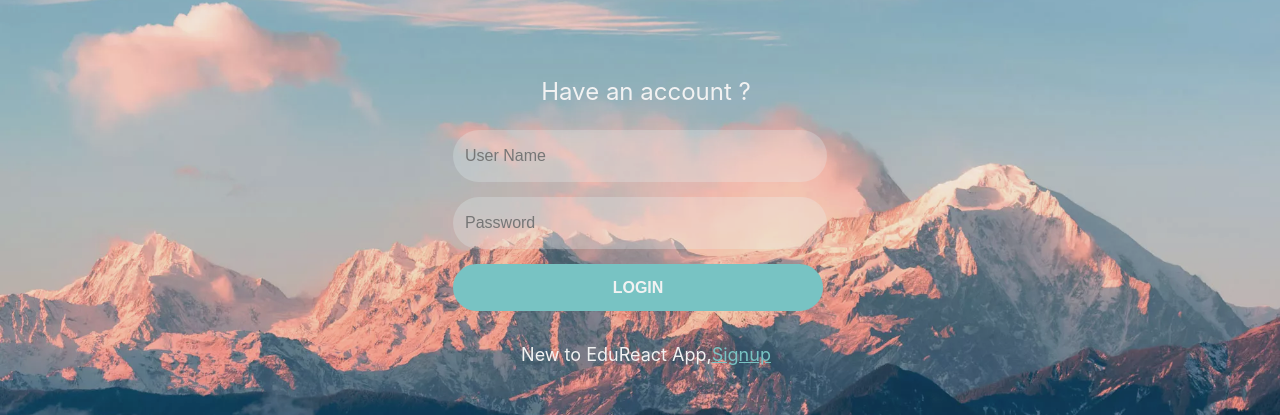
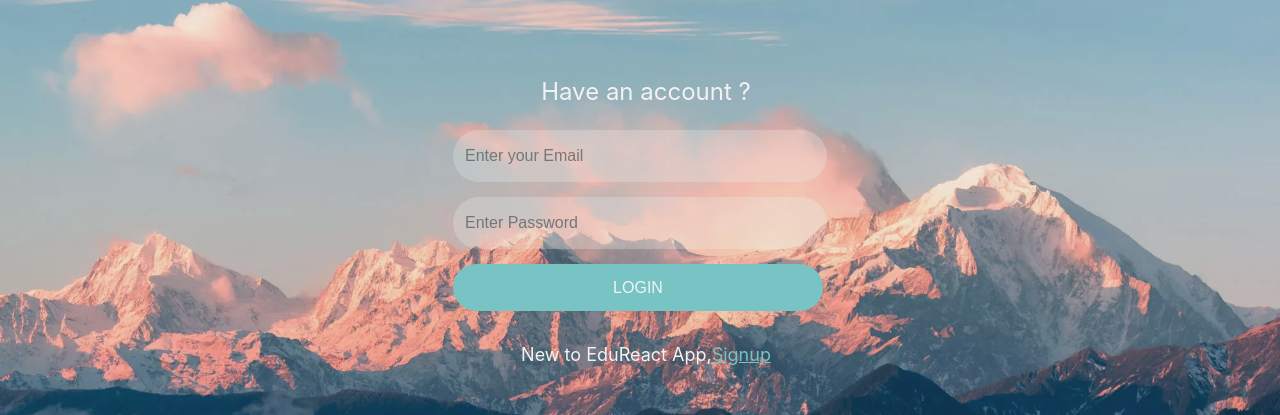
Before and after one commit to MutyalaMahithaMallarapu/EduReact-App, a React (Create React App) app: page /login in a window 1280 px wide. Shown: the part 182-597 px from the top of the page. Built offline with nearby package versions, Linux system fonts and the light colour scheme.

Commit message:
Added Firebase login, signup authentication

```diff
--- a/package.json
+++ b/package.json
@@ -6,10 +6,12 @@
     "@testing-library/jest-dom": "^5.17.0",
     "@testing-library/react": "^13.4.0",
     "@testing-library/user-event": "^13.5.0",
+    "firebase": "^10.12.2",
     "react": "^18.2.0",
     "react-dom": "^18.2.0",
     "react-router-dom": "^6.22.3",
     "react-scripts": "5.0.1",
+    "react-toastify": "^10.0.5",
     "web-vitals": "^2.1.4"
   },
   "scripts": {
--- a/src/Components/atoms/ERAInput/ERAInput.jsx
+++ b/src/Components/atoms/ERAInput/ERAInput.jsx
@@ -1,8 +1,16 @@
-import './ERAInput.css'
+import "./ERAInput.css";
 
 const ERAInput = (props) => {
-  return <div>
-    <input placeholder={props.name} type={props.type} className='inputStyle'/>
-  </div>
+  return (
+    <div>
+      <input
+        placeholder={props.name}
+        type={props.type}
+        value={props.value}
+        onChange={props.onChange}
+        className="inputStyle"
+      />
+    </div>
+  );
 };
-export default ERAInput
+export default ERAInput;
--- /dev/null
+++ b/src/Components/pages/firebase.js
@@ -0,0 +1,26 @@
+// Import the functions you need from the SDKs you need
+import { initializeApp } from "firebase/app";
+import { getAnalytics } from "firebase/analytics";
+import { getAuth } from "firebase/auth";
+import { getFirestore } from "firebase/firestore";
+// TODO: Add SDKs for Firebase products that you want to use
+// https://firebase.google.com/docs/web/setup#available-libraries
+
+// Your web app's Firebase configuration
+// For Firebase JS SDK v7.20.0 and later, measurementId is optional
+const firebaseConfig = {
+  apiKey: "AIzaSyA7Regrj0PCZWSNKGwIswmeOw9fFcZR_vU",
+  authDomain: "edureact-55360.firebaseapp.com",
+  projectId: "edureact-55360",
+  storageBucket: "edureact-55360.appspot.com",
+  messagingSenderId: "890393399277",
+  appId: "1:890393399277:web:e8f39397163a0d9f6ba1e4",
+  measurementId: "G-B3LQJX70FT",
+};
+
+// Initialize Firebase
+const app = initializeApp(firebaseConfig);
+const analytics = getAnalytics(app);
+export const auth = getAuth();
+export const db = getFirestore(app);
+export default app;
--- a/src/Components/pages/loginPage/LoginPage.jsx
+++ b/src/Components/pages/loginPage/LoginPage.jsx
@@ -1,24 +1,67 @@
 import { Link } from "react-router-dom";
-import ERAButton from "../../atoms/ERAButton/ERAButton";
 import ERAInput from "../../atoms/ERAInput/ERAInput";
+import { useState } from "react";
+import { auth } from "../firebase";
+import { toast } from "react-toastify";
+import { ToastContainer } from "react-toastify";
+import { signInWithEmailAndPassword } from "firebase/auth";
 import "./LoginPage.css";
+import "react-toastify/dist/ReactToastify.css";
 
 const Login = () => {
+  const [email, setEmail] = useState("");
+  const [password, setPassword] = useState("");
+
+  const handleLogin = async (e) => {
+    e.preventDefault();
+    try {
+      await signInWithEmailAndPassword(auth, email, password);
+      console.log("User logged in Successfully");
+      toast.success("User logged in Successfully", {
+        position: "top-right",
+        autoClose: 3000,
+      });
+      window.location.href = "/home";
+    } catch (error) {
+      console.log(error.message);
+      toast.error(error.message, {
+        position: "bottom-right",
+      });
+    }
+  };
+
   return (
+    <>
+      <ToastContainer />
       <div className="backgroundStyling">
         <div className="loginStyle">
+          <form onSubmit={handleLogin}>
             <p className="haveAnAcc"> Have an account ? </p>
-        <ERAInput name="User Name" type="Text" />
-        <ERAInput name="Password" type="Password" />
-        <ERAButton Name="LOGIN" />
+            <ERAInput
+              name="Enter your Email"
+              type="email"
+              value={email}
+              onChange={(e) => setEmail(e.target.value)}
+            />
+            <ERAInput
+              name="Enter Password"
+              type="password"
+              value={password}
+              onChange={(e) => setPassword(e.target.value)}
+            />
+            <button type="submit" className="buttonStyle">
+              LOGIN
+            </button>
             <p className="signUp">
               New to EduReact App,
               <Link to="/signup" className="signUpLink">
                 Signup
               </Link>
             </p>
+          </form>
         </div>
       </div>
+    </>
   );
 };
 
--- a/src/Components/pages/signUpPage/SignUpPage.jsx
+++ b/src/Components/pages/signUpPage/SignUpPage.jsx
@@ -1,17 +1,73 @@
+import { useState } from "react";
 import { Link } from "react-router-dom";
-import ERAButton from "../../atoms/ERAButton/ERAButton";
 import ERAInput from "../../atoms/ERAInput/ERAInput";
+import { createUserWithEmailAndPassword } from "firebase/auth";
+import { auth, db } from "../firebase";
+import { toast } from "react-toastify";
+import { setDoc, doc } from "firebase/firestore";
+import { ToastContainer } from "react-toastify";
+import "react-toastify/dist/ReactToastify.css";
 
 const SignUp = () => {
+  const [name, setName] = useState("");
+  const [email, setEmail] = useState("");
+  const [password, setPassword] = useState("");
+
+  const handleRegister = async (e) => {
+    e.preventDefault();
+    console.log(e, email, password, name);
+    try {
+      await createUserWithEmailAndPassword(auth, email, password);
+      const user = auth.currentUser;
+      console.log(user);
+      if (user) {
+        await setDoc(doc(db, "Users", user.uid), {
+          email: user.email,
+          name: name,
+          password: password,
+        });
+      }
+      console.log("User Registered Successfully!!");
+      toast.success("User Registered Successfully!", {
+        position: "top-right",
+        autoClose: 3000,
+      });
+    } catch (error) {
+      console.log(error.message);
+      toast.error(error.message, {
+        position: "bottom-right",
+      });
+    }
+  };
   return (
+    <>
+      <ToastContainer />
       <div className="backgroundStyling">
         <div className="loginStyle">
+          <form onSubmit={handleRegister}>
             <p className="haveAnAcc">Signup with </p>
-        <ERAInput name="Enter your Name" type="Text" />
-        <ERAInput name="Enter your Email" type="Text" />
-        <ERAInput name="Enter Password" type="Password" />
-        <ERAInput name="Confirm Password" type="Password" />
-        <ERAButton Name="SIGNUP" />
+            <ERAInput
+              name="Enter your Name"
+              type="text"
+              value={name}
+              onChange={(e) => setName(e.target.value)}
+            />
+            <ERAInput
+              name="Enter your Email"
+              type="email"
+              value={email}
+              onChange={(e) => setEmail(e.target.value)}
+            />
+            <ERAInput
+              name="Enter Password"
+              type="password"
+              value={password}
+              onChange={(e) => setPassword(e.target.value)}
+            />
+            <ERAInput name="Confirm Password" type="password" />
+            <button type="submit" className="buttonStyle">
+              SIGNUP
+            </button>
             <p className="signUp">
               {" "}
               Already have an account,{" "}
@@ -20,8 +76,10 @@ const SignUp = () => {
                 Login{" "}
               </Link>{" "}
             </p>
+          </form>
         </div>
       </div>
+    </>
   );
 };
 export default SignUp;
```
Also changed, not shown: 1 other file (tests, documents, lock files or other folders). Lines whose indentation alone changed are shown as unchanged.
